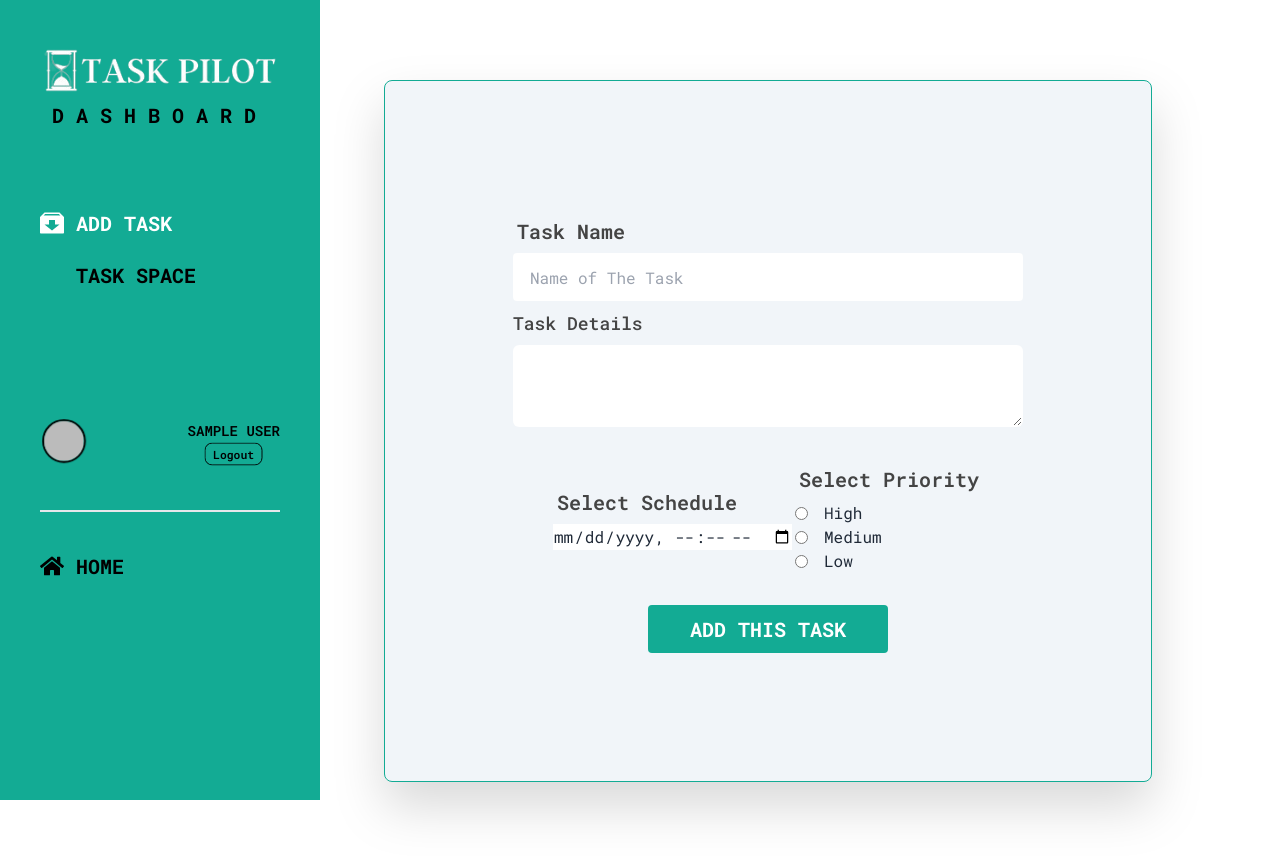
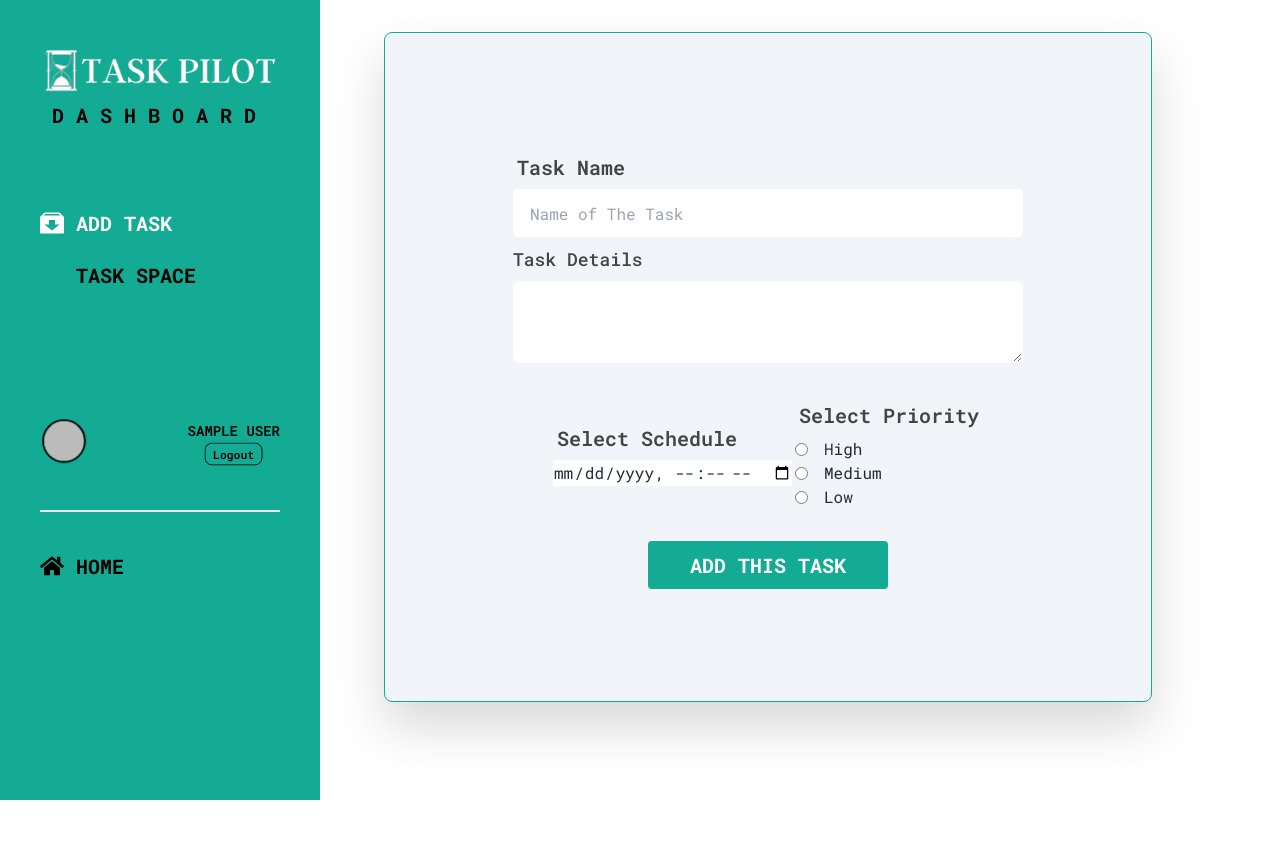
Before and after one commit to mdnoble1/task-pilot-client, a React (Vite) app: page /dashboard/addTask in a window 1280 px wide. Shown: the top 856 px of the page. After the commit the page ends 800 px from the top, so only its background shows below. Built offline with nearby package versions, Linux system fonts and the light colour scheme; no server answers; sample sign-in values are in the browser's storage; some icons are missing.

Commit message:
added a loader in task cards

```diff
--- a/src/components/ShowDetailButton.jsx
+++ b/src/components/ShowDetailButton.jsx
@@ -4,7 +4,6 @@ import { TbInfoTriangle } from "react-icons/tb";
 import useTasks from "../hooks/useTasks";
 import { useState } from "react";
 import TaskDetailModal from "../pages/dashboard/TaskDetailModal/TaskDetailModal";
-
 
 const ShowDetailButton = ({ _id }) => {
   const [modalTask, setModalTask] = useState({});
--- a/src/pages/dashboard/AddTask/AddTask.jsx
+++ b/src/pages/dashboard/AddTask/AddTask.jsx
@@ -74,12 +74,12 @@ const AddTask = () => {
 
   return (
     <section>
-      <div className="lg:flex items-center justify-center lg:gap-32 my-20">
+      <div className="lg:flex items-center justify-center lg:gap-32 my-8">
         <div className="w-11/12 md:w-3/4 bg-slate-100 rounded-lg drop-shadow-2xl mx-auto border border-[#13ab94]">
           <form
             onSubmit={handleSubmit(onSubmit)}
             // onSubmit={handleAddTask}
-            className="card-body lg:px-32 py-12 lg:py-32 "
+            className="card-body lg:px-32 py-12 lg:py-28 "
           >
             <div className="form-control">
               <label className="label">
--- a/src/pages/dashboard/TaskSpaceMain/TaskSpaceMain.jsx
+++ b/src/pages/dashboard/TaskSpaceMain/TaskSpaceMain.jsx
@@ -89,18 +89,23 @@ const TaskSpaceMain = ({ status }) => {
       >
         <h2 className={`font-bold text-sm lg:text-lg uppercase`}>{text}</h2>
 
-          <h2 className="bg-white rounded-full mx-auto lg:mx-0 w-6 h-6 md:w-8 md:h-8 text-sm md:text-base lg:text-lg font-bold mt-2 lg:mt-0">
-            {tasksToMap.length}
-          </h2>
+        <h2 className="bg-white rounded-full mx-auto lg:mx-0 w-6 h-6 md:w-8 md:h-8 text-sm md:text-base lg:text-lg font-bold mt-2 lg:mt-0">
+          {tasksToMap.length}
+        </h2>
+      </div>
 
-
-      </div>
       <div>
         {tasksToMap.length > 0 &&
           tasksToMap.map((task) => (
             <TaskCard key={task._id} task={task} status={status}></TaskCard>
           ))}
       </div>
+
+      <div className="flex items-center justify-center my-16 md:my-32">
+        {tasksToMap.length == 0 && (
+          <span className="loading loading-ring loading-lg"></span>
+        )}
+      </div>
     </section>
   );
 };
```
Also changed, not shown: 1 other file (tests, documents, lock files or other folders).
